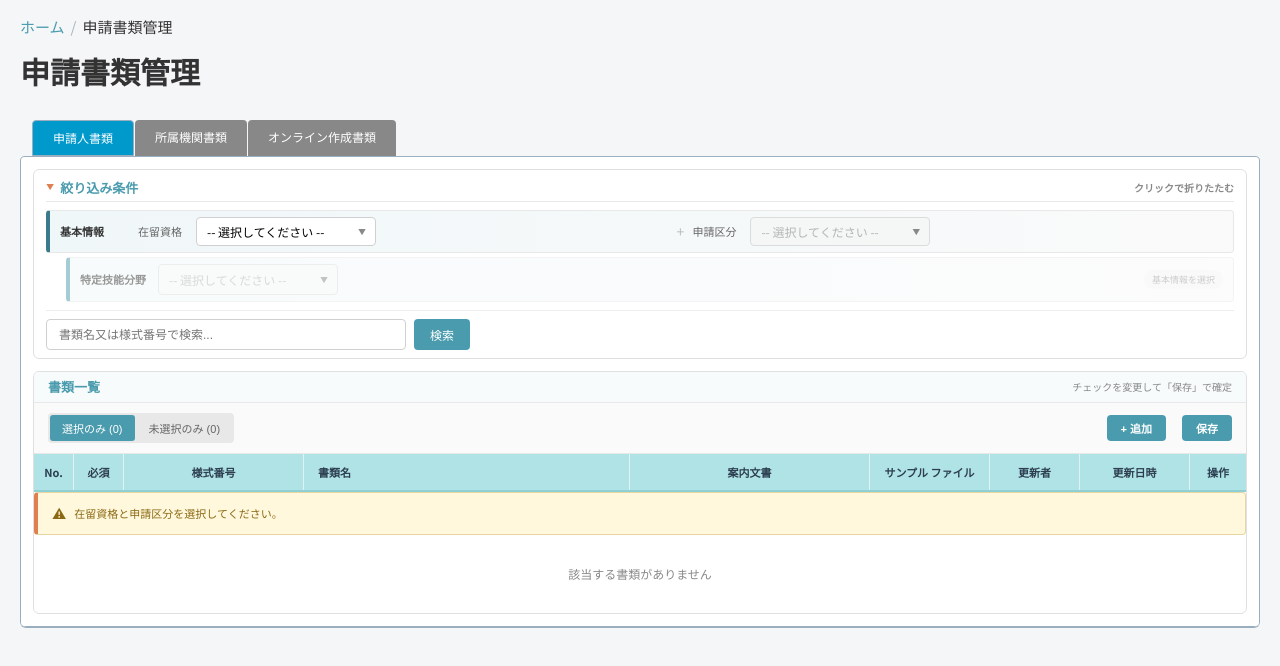
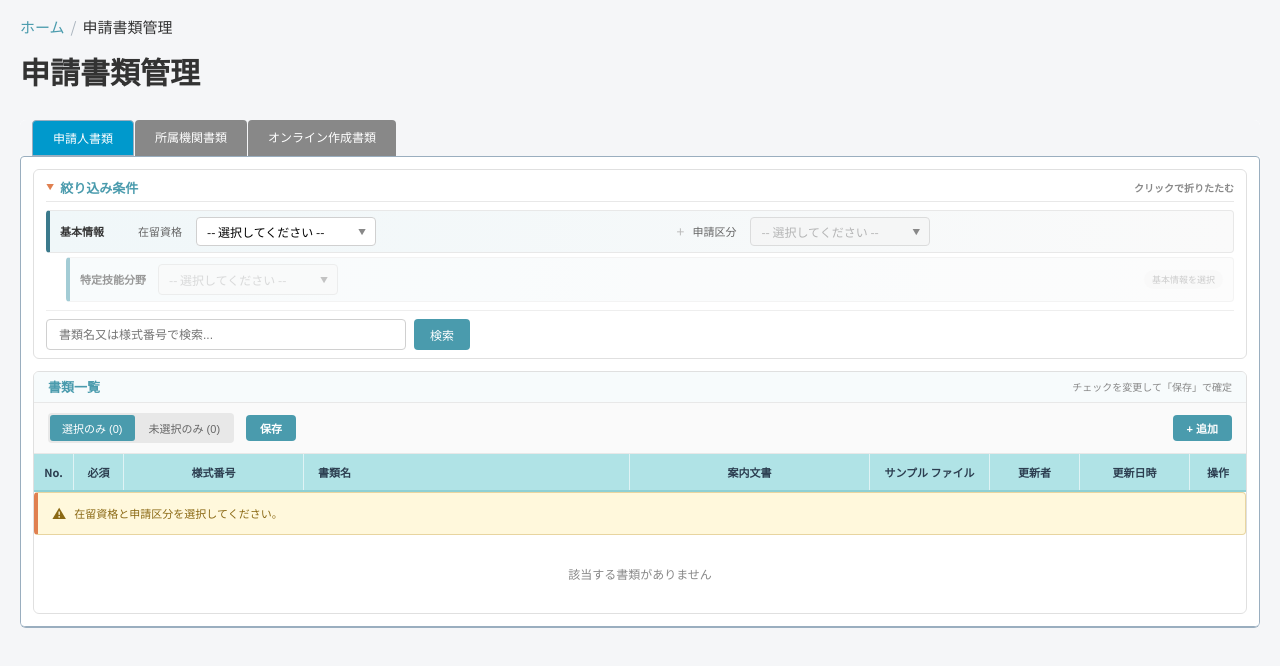
Before and after one commit to AnnAanIT/GHTdemo, a React (Vite) app: page / in a window 1280 px wide. Shown: the top 666 px of the page. Built offline with nearby package versions, Linux system fonts and the light colour scheme; the HTML template or start-up script is replaced by a standard one.

Commit message:
update 49

```diff
--- a/src/components/DataTable.jsx
+++ b/src/components/DataTable.jsx
@@ -406,7 +406,14 @@ const DataTable = ({
               未選択のみ ({counts.unchecked})
             </button>
           </div>
+          <button
+            className={`btn-save ${hasChanges ? 'has-changes' : ''}`}
+            onClick={onSave}
+          >
+            保存
+          </button>
         </div>
+        {(showAllTypes || showActions) && (
           <div className="table-toolbar-right">
             {showAllTypes && (
               <button className="btn-all-types" onClick={() => setShowModal(true)}>
@@ -418,13 +425,8 @@ const DataTable = ({
                 + 追加
               </button>
             )}
-          <button
-            className={`btn-save ${hasChanges ? 'has-changes' : ''}`}
-            onClick={onSave}
-          >
-            保存
-          </button>
           </div>
+        )}
       </div>
 
       {/* Table Header */}
--- a/src/styles/App.css
+++ b/src/styles/App.css
@@ -85,7 +85,6 @@ body {
   cursor: pointer;
   transition: background 0.15s;
   color: white;
-  margin-left: 8px;
 }
 
 .btn-save:hover {
```
Lines whose indentation alone changed are shown as unchanged.
